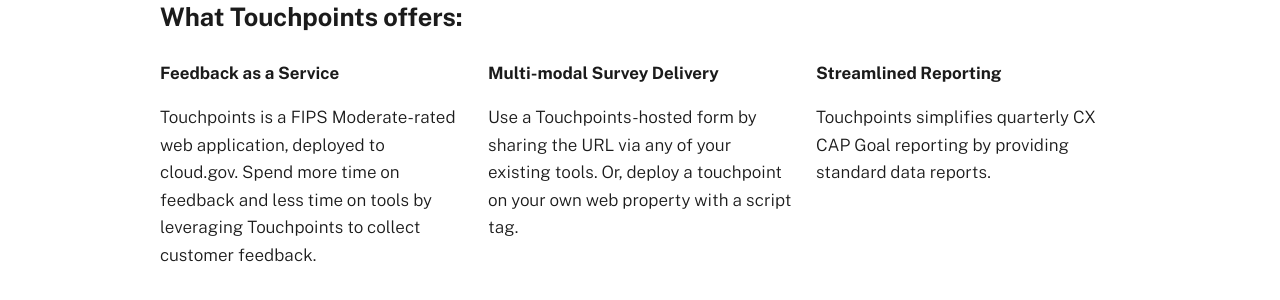
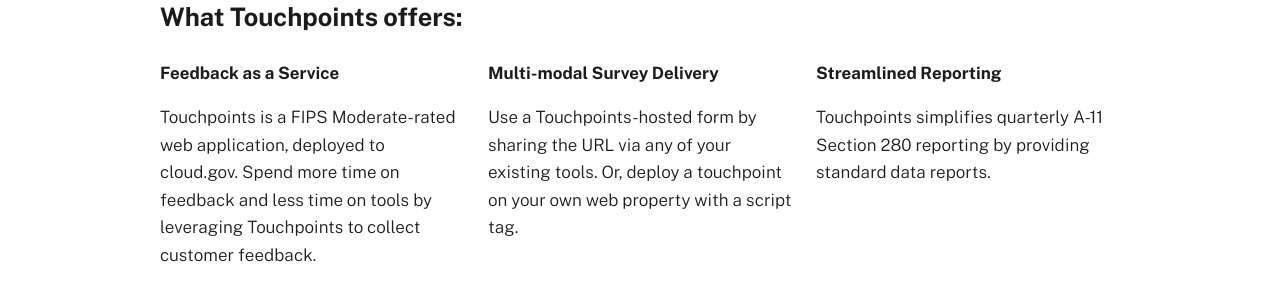
Before and after one commit to GSA-TTS/touchpoints-site, a Jekyll site: the page built from index.md, in a window 1280 px wide. Shown: the part 968-1268 px from the top of the page. Built offline with Jekyll 4.4.1, drawn with Linux system fonts in a browser that asks for light colours.

Commit message:
specify A-11 reporting

```diff
--- a/index.md
+++ b/index.md
@@ -99,7 +99,8 @@ title: Touchpoints
               Streamlined Reporting
             </strong>
             <p>
-              Touchpoints simplifies quarterly CX CAP Goal reporting
+              Touchpoints simplifies
+              quarterly A-11 Section 280 reporting
               by providing standard data reports.
             </p>
           </div>
```
